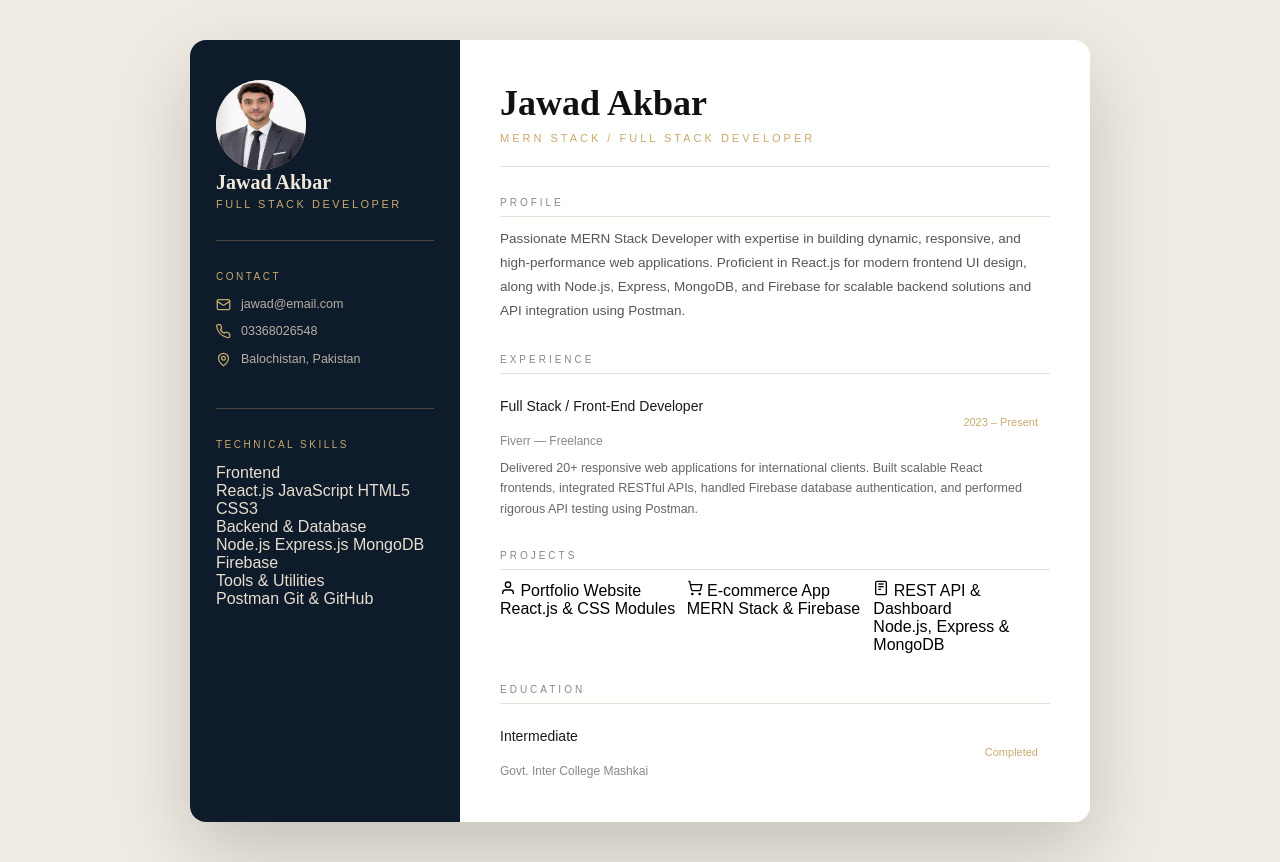
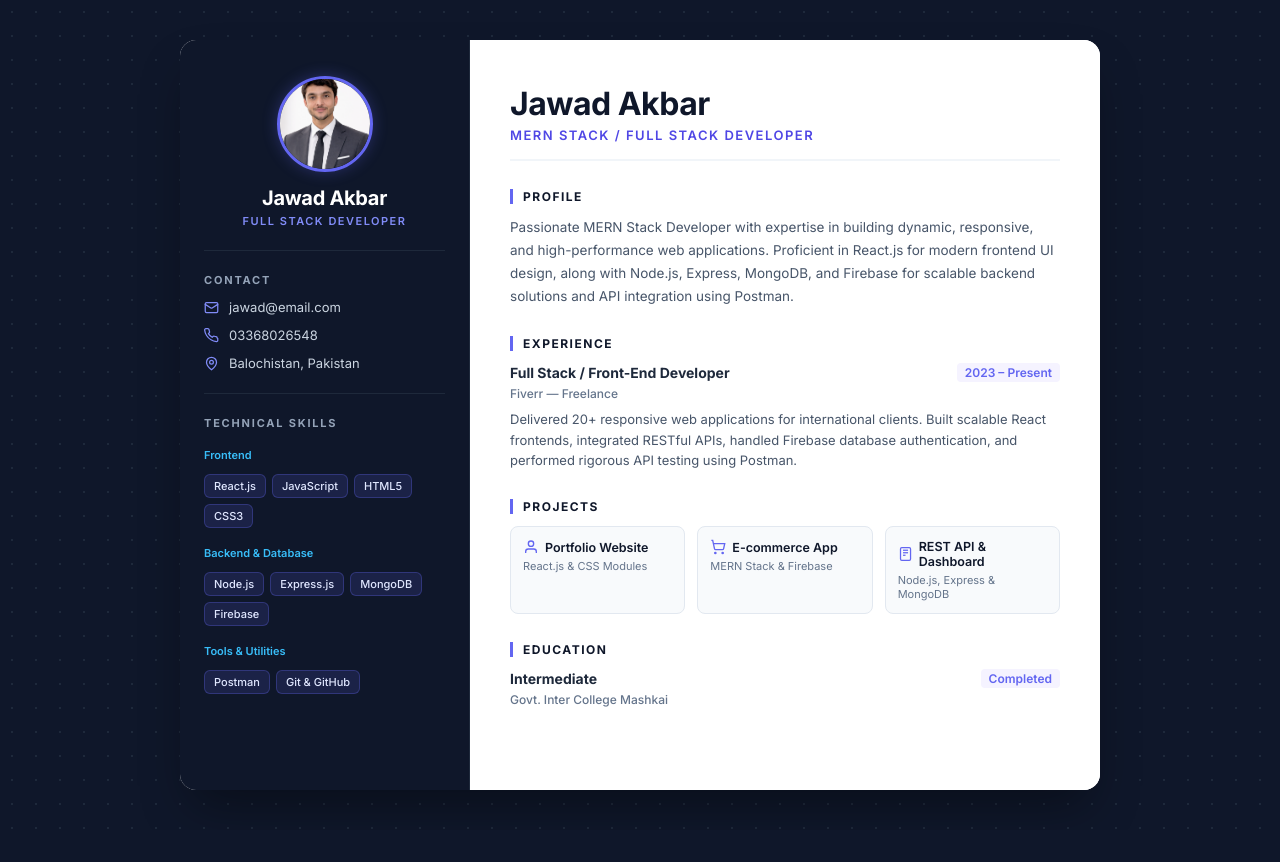
Before and after one commit to jawadakbar65/Jawad-Resume, a plain HTML site: page index.html in a window 1280 px wide. After the commit the page ends 830 px from the top, so only its background shows below. Drawn offline with Linux system fonts and the light colour scheme.

Commit message:
update css

```diff
--- a/style.css
+++ b/style.css
@@ -5,128 +5,128 @@
 }
 
 body {
-    font-family: 'DM Sans', sans-serif;
-    background: #f0ebe3;
+  font-family: 'Inter', sans-serif;
+  background-color: #0f172a;
+  background-image: radial-gradient(#1e293b 1px, transparent 1px);
+  background-size: 24px 24px;
   min-height: 100vh;
   display: flex;
   justify-content: center;
   align-items: center;
   padding: 40px 20px;
+  color: #334155;
 }
 
 .cv-wrap {
   display: grid;
-    grid-template-columns: 270px 1fr;
-    width: 900px;
-    min-height: 700px;
+  grid-template-columns: 290px 1fr;
+  width: 920px;
+  min-height: 750px;
   border-radius: 16px;
   overflow: hidden;
-    box-shadow: 0 30px 80px rgba(0,0,0,0.18);
-    background: #fff;
+  box-shadow: 0 25px 50px -12px rgba(0, 0, 0, 0.4);
+  background: #ffffff;
 }
 
 /* ── SIDEBAR ── */
 .cv-sidebar {
-    background: #0d1b2a;
-    color: #e8dfd0;
-    padding: 40px 26px;
+  background: #0f172a;
+  color: #f8fafc;
+  padding: 36px 24px;
   display: flex;
   flex-direction: column;
-    gap: 30px;
+  gap: 22px;
+  border-right: 1px solid #1e293b;
+}
+
+.cv-profile-header {
+  display: flex;
+  flex-direction: column;
+  align-items: center;
+  text-align: center;
 }
 
 .cv-avatar {
-    width: 90px;
-    height: 90px;
+  width: 96px;
+  height: 96px;
   border-radius: 50%;
-    background: linear-gradient(135deg, #c9a96e, #e8d5b0);
-    display: flex;
-    align-items: center;
-    justify-content: center;
-    font-family: 'Playfair Display', serif;
-    font-size: 30px;
-    font-weight: 700;
-    color: #0d1b2a;
+  object-fit: cover;
+  border: 3px solid #6366f1;
+  box-shadow: 0 0 15px rgba(99, 102, 241, 0.3);
+  margin-bottom: 14px;
 }
 
-  /* swap the avatar div for an <img> if you have a photo:
-     <img src="your-photo.jpg" class="cv-avatar" style="object-fit:cover"> */
-
 .cv-name-side {
-    font-family: 'Playfair Display', serif;
   font-size: 20px;
   font-weight: 700;
-    color: #f0e8d8;
-    line-height: 1.2;
-    margin-bottom: 4px;
+  color: #ffffff;
+  letter-spacing: -0.3px;
 }
 
 .cv-title-side {
   font-size: 11px;
-    font-weight: 500;
-    letter-spacing: 2.5px;
+  font-weight: 600;
+  letter-spacing: 1.5px;
   text-transform: uppercase;
-    color: #c9a96e;
+  color: #818cf8;
+  margin-top: 4px;
 }
 
 .cv-divider {
-    height: 0.5px;
-    background: rgba(201,169,110,0.3);
+  height: 1px;
+  background: #1e293b;
+}
+
+.cv-side-section {
+  display: flex;
+  flex-direction: column;
+  gap: 12px;
 }
 
 .cv-section-label {
-    font-size: 10px;
-    font-weight: 500;
-    letter-spacing: 2.5px;
+  font-size: 11px;
+  font-weight: 700;
+  letter-spacing: 1.8px;
   text-transform: uppercase;
-    color: #c9a96e;
-    margin-bottom: 14px;
+  color: #94a3b8;
 }
 
 .cv-contact-item {
   display: flex;
   align-items: center;
   gap: 10px;
-    font-size: 12.5px;
-    color: #b8b0a4;
-    margin-bottom: 10px;
-    line-height: 1.4;
+  font-size: 13px;
+  color: #cbd5e1;
 }
 
 .cv-contact-item svg {
+  stroke: #818cf8;
   flex-shrink: 0;
-    stroke: #c9a96e;
 }
 
-  /* Skill bars */
-  .cv-skill-bar-wrap {
-    margin-bottom: 12px;
+/* Technical Skill Badges */
+.cv-skill-category {
+  font-size: 11px;
+  font-weight: 600;
+  color: #38bdf8;
+  margin-top: 6px;
 }
 
-  .cv-skill-name {
-    font-size: 12px;
-    color: #ccc5bb;
-    margin-bottom: 6px;
+.cv-skills-grid {
   display: flex;
-    justify-content: space-between;
+  flex-wrap: wrap;
+  gap: 6px;
 }
 
-  .cv-skill-track {
-    height: 3px;
-    background: rgba(255,255,255,0.1);
-    border-radius: 2px;
-    overflow: hidden;
-  }
-
-  .cv-skill-fill {
-    height: 100%;
-    background: linear-gradient(90deg, #c9a96e, #e8d5b0);
-    border-radius: 2px;
-    animation: growBar 1.2s ease forwards;
-  }
-
-  @keyframes growBar {
-    from { width: 0 !important; }
+.cv-skill-badge {
+  background: rgba(99, 102, 241, 0.15);
+  border: 1px solid rgba(99, 102, 241, 0.3);
+  color: #e0e7ff;
+  font-size: 11px;
+  font-weight: 500;
+  padding: 4px 9px;
+  border-radius: 6px;
+  transition: all 0.2s ease;
 }
 
 /* ── MAIN PANEL ── */
@@ -134,132 +134,136 @@
   padding: 44px 40px;
   display: flex;
   flex-direction: column;
-    gap: 30px;
-    background: #fff;
+  gap: 28px;
+  background: #ffffff;
 }
 
 .cv-header {
-    border-bottom: 0.5px solid #e5e0d8;
-    padding-bottom: 22px;
+  border-bottom: 2px solid #f1f5f9;
+  padding-bottom: 16px;
 }
 
 .cv-main-name {
-    font-family: 'Playfair Display', serif;
-    font-size: 36px;
-    font-weight: 700;
-    color: #111;
-    line-height: 1.1;
+  font-size: 32px;
+  font-weight: 800;
+  color: #0f172a;
+  letter-spacing: -0.5px;
 }
 
 .cv-main-title {
-    font-size: 11px;
-    font-weight: 500;
-    letter-spacing: 3px;
+  font-size: 13px;
+  font-weight: 600;
+  letter-spacing: 1.5px;
   text-transform: uppercase;
-    color: #c9a96e;
-    margin-top: 8px;
+  color: #4f46e5;
+  margin-top: 4px;
 }
 
 .cv-section {
   display: flex;
   flex-direction: column;
-    gap: 10px;
+  gap: 12px;
 }
 
 .cv-section-heading {
-    font-size: 10px;
-    font-weight: 500;
-    letter-spacing: 3px;
+  font-size: 12px;
+  font-weight: 700;
+  letter-spacing: 1.5px;
   text-transform: uppercase;
-    color: #888;
-    border-bottom: 0.5px solid #e5e0d8;
-    padding-bottom: 8px;
+  color: #0f172a;
+  border-left: 3px solid #6366f1;
+  padding-left: 10px;
 }
 
 .cv-profile-text {
   font-size: 13.5px;
-    color: #555;
-    line-height: 1.8;
+  color: #475569;
+  line-height: 1.7;
 }
 
-  /* Entry rows */
+/* Entries */
 .cv-entry {
-    display: grid;
-    grid-template-columns: 1fr auto;
-    gap: 4px 12px;
-    padding: 14px 0;
-    border-bottom: 0.5px solid #f0ece5;
+  display: flex;
+  flex-direction: column;
+  gap: 4px;
 }
 
-  .cv-entry:last-child {
-    border-bottom: none;
-    padding-bottom: 0;
+.cv-entry-header {
+  display: flex;
+  justify-content: space-between;
+  align-items: center;
 }
 
 .cv-entry-title {
   font-size: 14px;
-    font-weight: 500;
-    color: #1a1a1a;
-    grid-column: 1;
+  font-weight: 700;
+  color: #1e293b;
+}
+
+.cv-entry-date {
+  font-size: 12px;
+  font-weight: 600;
+  color: #6366f1;
+  background: #f5f3ff;
+  padding: 2px 8px;
+  border-radius: 4px;
 }
 
 .cv-entry-org {
   font-size: 12px;
-    color: #888;
-    grid-column: 1;
-    margin-top: 2px;
+  font-weight: 500;
+  color: #64748b;
 }
 
 .cv-entry-desc {
-    font-size: 12.5px;
-    color: #666;
-    grid-column: 1;
-    margin-top: 6px;
-    line-height: 1.65;
+  font-size: 13px;
+  color: #475569;
+  line-height: 1.6;
+  margin-top: 4px;
 }
 
-  .cv-entry-date {
-    font-size: 11px;
-    color: #c9a96e;
-    font-weight: 500;
-    grid-column: 2;
-    grid-row: 1;
-    white-space: nowrap;
-    text-align: right;
-    padding-top: 2px;
+/* Projects */
+.cv-projects {
+  display: grid;
+  grid-template-columns: repeat(3, 1fr);
+  gap: 12px;
 }
 
-  /* Project chips */
-  .cv-projects {
-    display: grid;
-    grid-template-columns: 1fr 1fr 1fr;
-    gap: 10px;
+.cv-project-card {
+  background: #f8fafc;
+  border: 1px solid #e2e8f0;
+  border-radius: 8px;
+  padding: 12px;
+  display: flex;
+  flex-direction: column;
+  gap: 4px;
 }
 
-  .cv-project-chip {
-    background: #f9f6f1;
-    border: 0.5px solid #e5e0d8;
-    border-radius: 8px;
-    padding: 11px 14px;
-    font-size: 12px;
-    color: #222;
-    font-weight: 500;
+.cv-project-title {
+  font-size: 12.5px;
+  font-weight: 600;
+  color: #0f172a;
   display: flex;
   align-items: center;
-    gap: 8px;
+  gap: 6px;
 }
 
-  .cv-project-chip svg {
-    stroke: #c9a96e;
-    flex-shrink: 0;
+.cv-project-title svg {
+  stroke: #6366f1;
 }
 
-  @media (max-width: 700px) {
+.cv-project-sub {
+  font-size: 11px;
+  color: #64748b;
+}
+
+/* Responsive design */
+@media (max-width: 768px) {
   .cv-wrap {
     grid-template-columns: 1fr;
     width: 100%;
   }
   .cv-projects {
-      grid-template-columns: 1fr 1fr;
+    grid-template-columns: 1fr;
   }
 }
```
Lines whose indentation alone changed are shown as unchanged.
